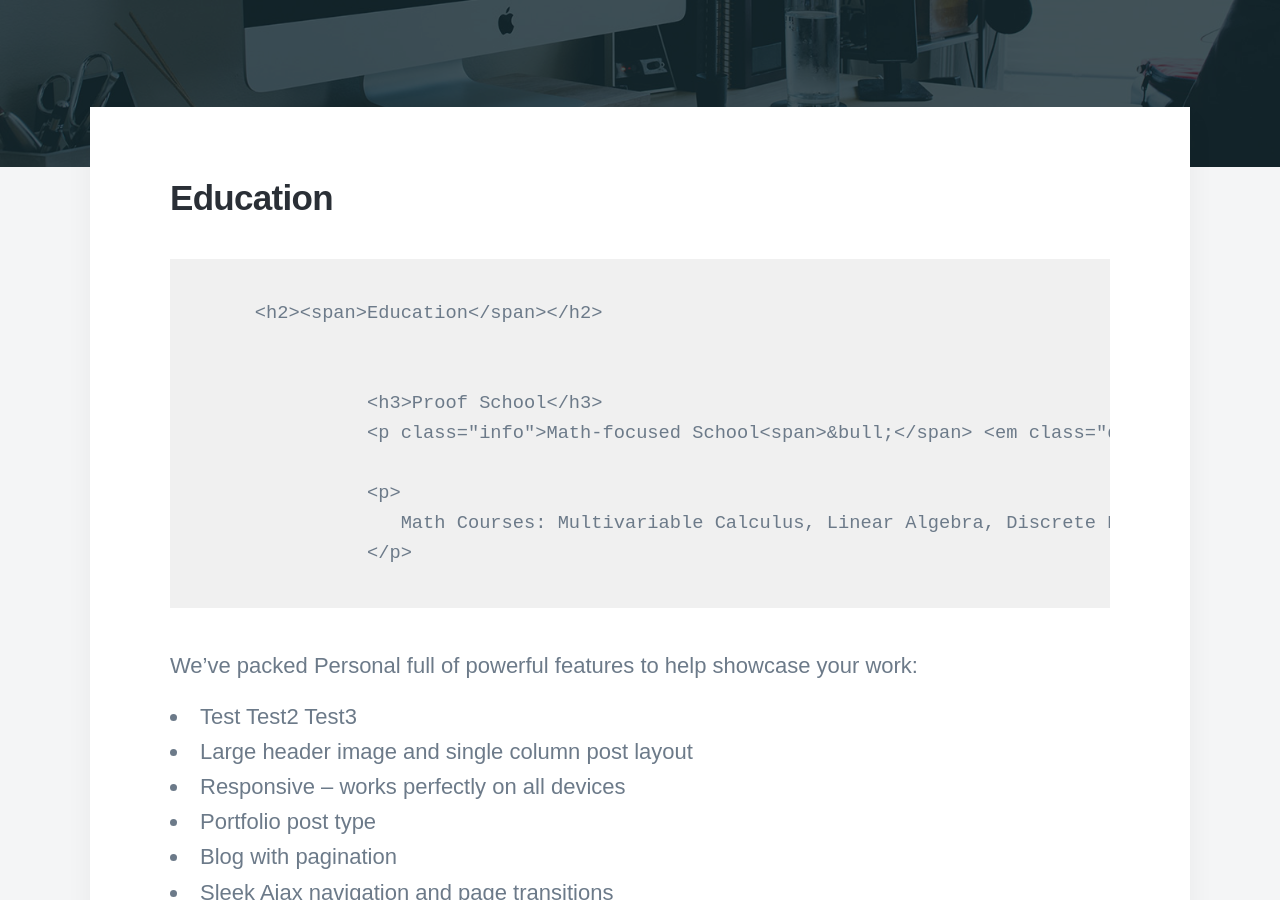
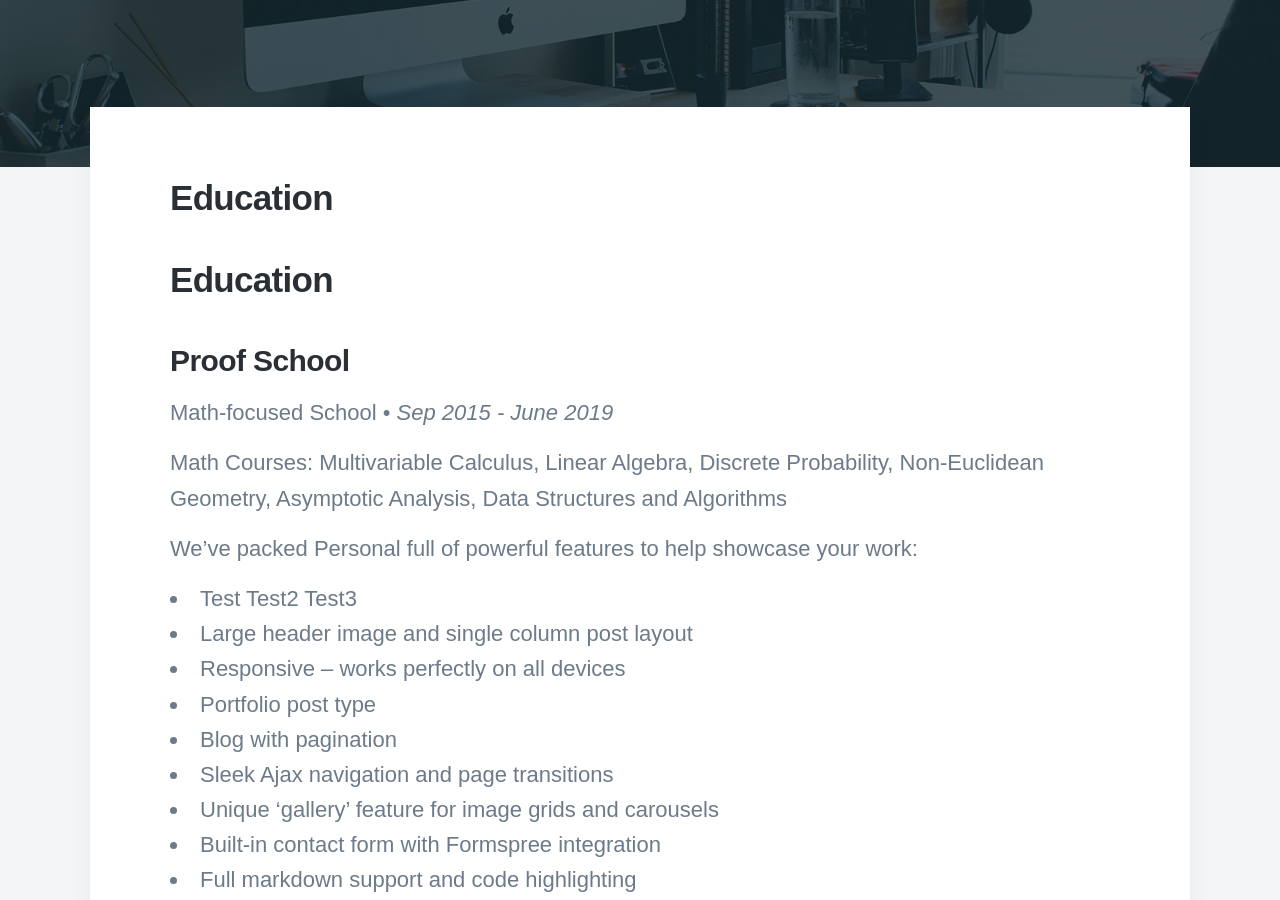
Before and after one commit to disha-22/disha-22.github.io, a Jekyll site: the page built from _pages/Resume.md, in a window 1280 px wide and 900 px high, scrolled down 425 px. Built offline with Jekyll 4.4.1, drawn with Linux system fonts in a browser that asks for light colours; nearby versions of some CDN libraries; some web fonts are replaced.

Commit message:
Update Resume.md

```diff
--- a/_pages/Resume.md
+++ b/_pages/Resume.md
@@ -9,15 +9,10 @@ featured_image: /images/demo/about.jpg
 ## Education
 
 
-        <h2><span>Education</span></h2>
-
-
-                  <h3>Proof School</h3>
-                  <p class="info">Math-focused School<span>&bull;</span> <em class="date">Sep 2015 - June 2019</em></p>
-
-                  <p>
-                     Math Courses: Multivariable Calculus, Linear Algebra, Discrete Probability, Non-Euclidean Geometry, Asymptotic Analysis, Data Structures and Algorithms
-                  </p>
+ <h2><span>Education</span></h2>
+ <h3>Proof School</h3>
+  <p>Math-focused School <span>&bull;</span> <em class="date">Sep 2015 - June 2019</em></p>
+<p> Math Courses: Multivariable Calculus, Linear Algebra, Discrete Probability, Non-Euclidean Geometry, Asymptotic Analysis, Data Structures and Algorithms </p>
 
 
 We've packed Personal full of powerful features to help showcase your work:
```
